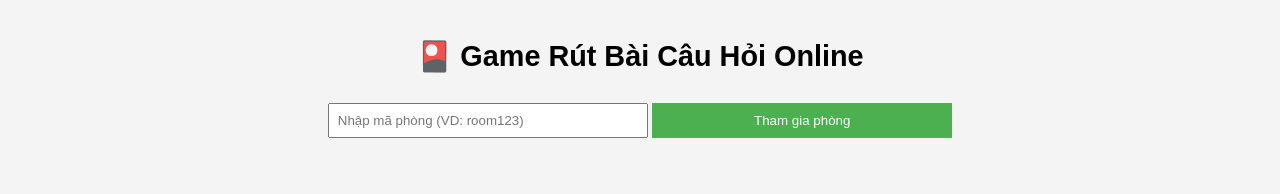
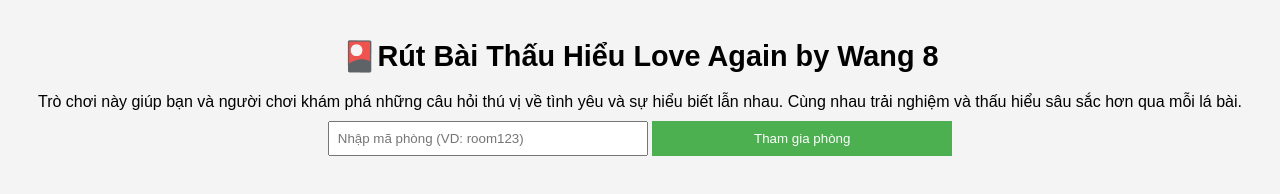
Before and after one commit to wangductuan/online-card-game, a plain HTML site: page index.html in a window 1280 px wide. Drawn offline with Linux system fonts and the light colour scheme.

Commit message:
Update index.html

```diff
--- a/index.html
+++ b/index.html
@@ -3,7 +3,7 @@
 <head>
   <meta charset="UTF-8">
   <meta name="viewport" content="width=device-width, initial-scale=1.0">
-  <title>Rút Bài 2 Người Online</title>
+  <title>Rút Bài Thấu Hiểu Love Again by Wang 8</title>
   <style>
     body {
       font-family: sans-serif;
@@ -88,7 +88,8 @@
   </style>
 </head>
 <body>
-  <h1>🎴 Game Rút Bài Câu Hỏi Online</h1>
+  <h1>🎴Rút Bài Thấu Hiểu Love Again by Wang 8</h1>
+  Trò chơi này giúp bạn và người chơi khám phá những câu hỏi thú vị về tình yêu và sự hiểu biết lẫn nhau. Cùng nhau trải nghiệm và thấu hiểu sâu sắc hơn qua mỗi lá bài.
   <div id="setupArea">
     <input type="text" id="roomId" placeholder="Nhập mã phòng (VD: room123)" />
     <button onclick="joinRoom()">Tham gia phòng</button>
```
